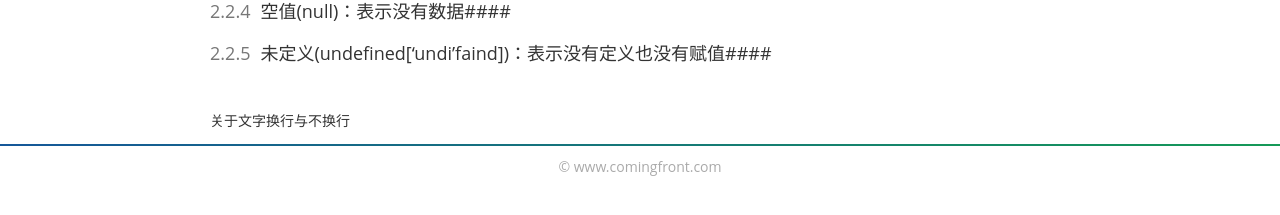
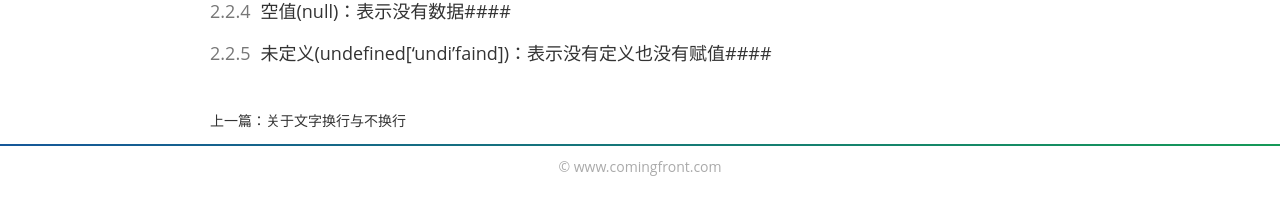
Before and after one commit to cominglife/comingfront.github.io, a Jekyll site: the page built from _posts/2012-01-30-js-beginning-javascript-with-dom-scripting-and-ajax-study.md, in a window 1280 px wide. Shown: the part 590-805 px from the top of the page. Built offline with Jekyll 4.4.1, drawn with Linux system fonts in a browser that asks for light colours.

Commit message:
add note

```diff
--- a/_layouts/post.html
+++ b/_layouts/post.html
@@ -16,10 +16,10 @@ comment: true
 		</div>
 		<div class="article_rela cf">
 	        {% if page.previous %}
-	        <a class="article_prev" href="{{ page.previous.url }}">{{ page.previous.title | truncatewords:8 }}</a>
+	        <a class="article_prev" href="{{ page.previous.url }}">上一篇：{{ page.previous.title | truncatewords:5 }}</a>
 	        {% endif %}
 	        {% if page.next %}
-	        <a class="article_next" href="{{ page.next.url }}">{{ page.next.title | truncatewords:8 }}</a>
+	        <a class="article_next" href="{{ page.next.url }}">下一篇：{{ page.next.title | truncatewords:5 }}</a>
 	        {% endif %}
 		</div>
 	</div>
```
Also changed, not shown: _posts/2012-01-30-js-beginning-javascript-with-dom-scripting-and-ajax-study.md (+7 -0 lines).
